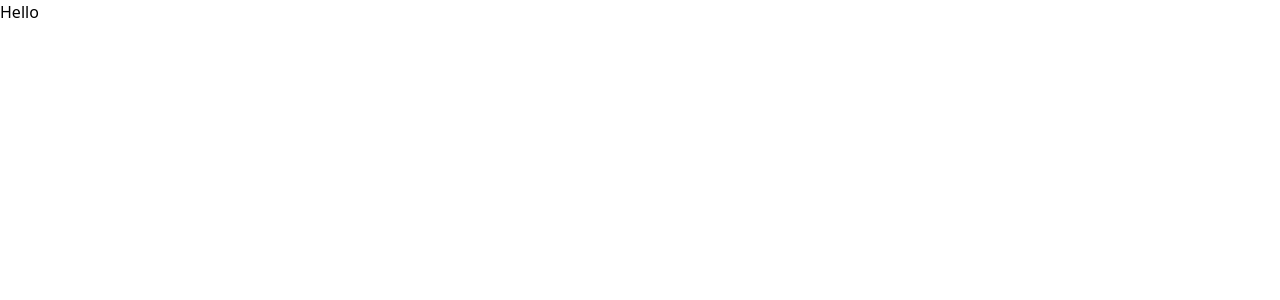
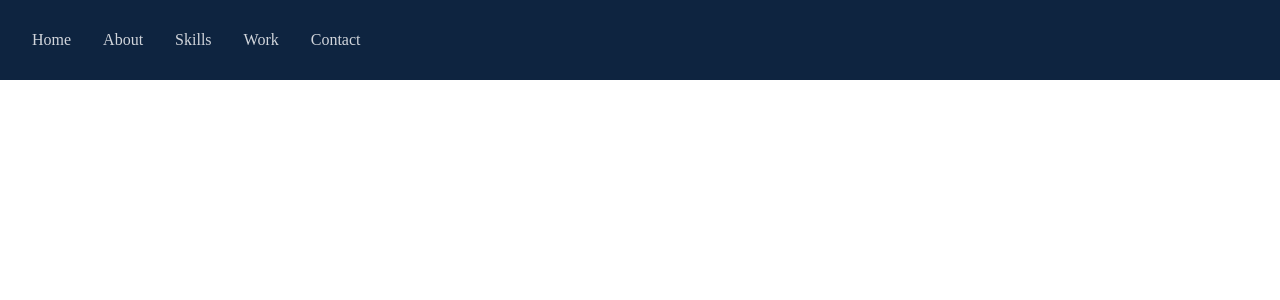
Before and after one commit to aileenbryand/my-portfolio, a React (Create React App) app in the folder my-portfolio/: page / in a window 1280 px wide. Shown: the top 300 px of the page. Built offline with nearby package versions, Linux system fonts and the light colour scheme.

Commit message:
navbar edits

```diff
--- a/my-portfolio/package.json
+++ b/my-portfolio/package.json
@@ -8,6 +8,7 @@
     "@testing-library/user-event": "^13.5.0",
     "react": "^18.2.0",
     "react-dom": "^18.2.0",
+    "react-icons": "^4.4.0",
     "react-scripts": "5.0.1",
     "web-vitals": "^2.1.4"
   },
--- a/my-portfolio/src/App.js
+++ b/my-portfolio/src/App.js
@@ -1,9 +1,10 @@
+import Navbar from "./components/Navbar";
 
 
 function App() {
   return (
     <div>
-      <h1>Hello</h1>
+      <Navbar/>
     </div>
   );
 }
--- /dev/null
+++ b/my-portfolio/src/components/Navbar.jsx
@@ -0,0 +1,55 @@
+import React, {useState} from "react"
+//import logo
+//import Logo from '..assets/logo.png'
+import {FaBars, FaTimes} from 'react-icons/fa'
+const Navbar = () => {
+    const [nav, setNav] = useState(false)
+    const handleClick = () => setNav(!nav)
+    return (
+        <div className='fixed w-full h-[80px] flex justify-between items-center px-4 bg-[#0E2440] text-gray-300' >
+
+           {/*menu*/}
+
+            <ul className="hidden md:flex">
+                <li>Home</li>
+                <li>About</li>
+                <li>Skills</li>
+                <li>Work</li>
+                <li>Contact</li>
+            </ul>
+
+
+            {/*hbg*/}
+
+            <div onClick={handleClick}className="md:hidden z-10">
+                {!nav ? <FaBars/> : <FaTimes/>}
+            </div>
+
+
+
+
+
+            {/*Mobile menu*/}
+
+            <div className= {!nav ? 'hidden' : 'absolute top-0 left-0 w-full h-screen bg-[#0E2440] flex flex-col justify-center items-center'}>
+            <ul>
+                    <li className="py-6 text-4xl">Home</li>
+                    <li className="py-6 text-4xl">About</li>
+                    <li className="py-6 text-4xl">Skills</li>
+                    <li className="py-6 text-4xl">Work</li>
+                    <li className="py-6 text-4xl">Contact</li>
+                </ul>
+            </div>
+
+
+
+
+            {/*Social Icons*/}
+            <div className="hidden"></div>
+        </div>
+    )
+
+
+}
+
+export default Navbar
--- a/my-portfolio/src/index.css
+++ b/my-portfolio/src/index.css
@@ -1,3 +1,16 @@
 @tailwind base;
 @tailwind components;
 @tailwind utilities;
+
+
+@import url('https://fonts.googleapis.com/css2?family=Raleway:ital,wght@0,100;0,200;0,300;0,400;0,500;0,600;0,700;0,800;0,900;1,100;1,200;1,300;1,400;1,500;1,600;1,700;1,800;1,900&display=swap');
+
+@layer base {
+    body {
+        @apply font-[Raleway];
+    }
+    li {
+        @apply px-4;
+        @apply cursor-pointer;
+    }
+}
```
Also changed, not shown: 1 other file (tests, documents, lock files or other folders).
